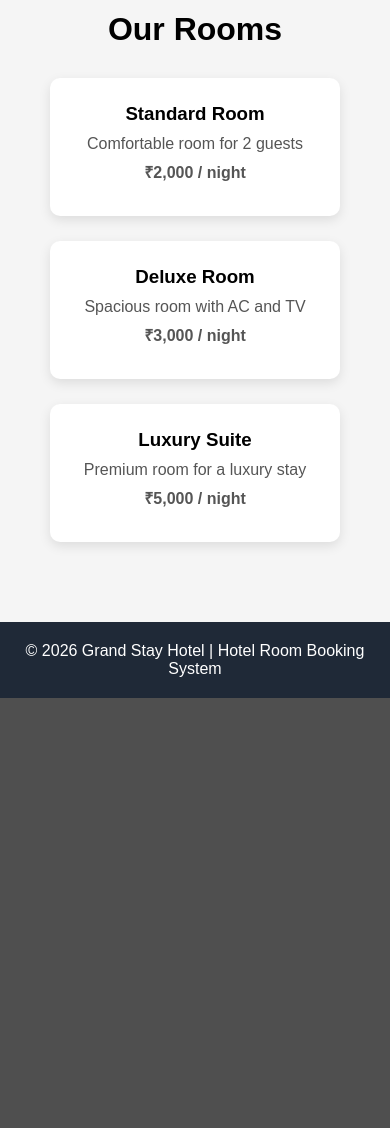
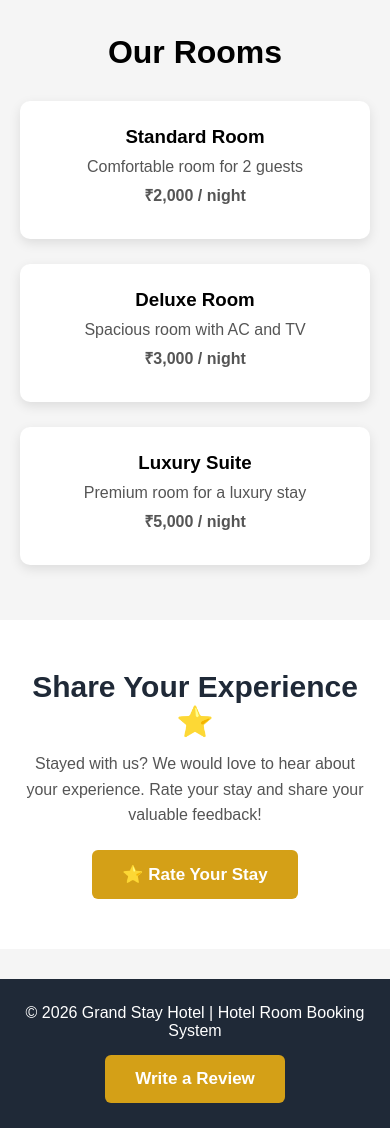
Before and after one commit to attilisuvarna009-tech/grand-stay-hotel-booking, a Flask app: page / in a window 390 px wide. Shown: the part 635-1763 px from the top of the page. Before the commit the page ends 1333 px from the top, so only its background shows below. Run offline with Flask 3, Linux system fonts and the light colour scheme; data that the repository does not hold is empty.

Commit message:
Enhance index.html with review section and styles
Added a customer review section and updated styles.

```diff
--- a/templates/index.html
+++ b/templates/index.html
@@ -1,3 +1,4 @@
+
 <!DOCTYPE html>
 <html lang="en">
 <head>
@@ -23,6 +24,8 @@
             display: flex;
             justify-content: space-between;
             align-items: center;
+            flex-wrap: wrap;
+            gap: 15px;
         }
 
         nav h2 {
@@ -33,10 +36,15 @@
             color: white;
             text-decoration: none;
             margin-left: 25px;
+            font-weight: bold;
+        }
+
+        nav a:hover {
+            color: #d4a017;
         }
 
         .hero {
-            height: 500px;
+            min-height: 500px;
             background: linear-gradient(
                 rgba(0,0,0,0.5),
                 rgba(0,0,0,0.5)
@@ -49,6 +57,7 @@
             align-items: center;
             text-align: center;
             color: white;
+            padding: 30px 15px;
         }
 
         .hero h1 {
@@ -62,12 +71,19 @@
         }
 
         .btn {
+            display: inline-block;
             background-color: #d4a017;
             color: white;
             padding: 14px 30px;
             text-decoration: none;
             border-radius: 6px;
             font-size: 17px;
+            font-weight: bold;
+            transition: 0.3s;
+        }
+
+        .btn:hover {
+            background-color: #b8860b;
         }
 
         .rooms {
@@ -104,12 +120,72 @@
             color: #555;
         }
 
+        .review-section {
+            background: white;
+            text-align: center;
+            padding: 50px 20px;
+            margin-top: 20px;
+        }
+
+        .review-section h2 {
+            color: #1f2937;
+            font-size: 30px;
+            margin-bottom: 12px;
+        }
+
+        .review-section p {
+            color: #555;
+            font-size: 16px;
+            margin-bottom: 22px;
+            line-height: 1.6;
+        }
+
         footer {
             background-color: #1f2937;
             color: white;
             text-align: center;
-            padding: 20px;
+            padding: 25px 15px;
             margin-top: 30px;
+        }
+
+        footer p {
+            margin-bottom: 15px;
+        }
+
+        @media (max-width: 700px) {
+            nav {
+                padding: 20px;
+                justify-content: center;
+                text-align: center;
+            }
+
+            nav div {
+                display: flex;
+                justify-content: center;
+                flex-wrap: wrap;
+                gap: 15px;
+            }
+
+            nav a {
+                margin-left: 0;
+            }
+
+            .hero h1 {
+                font-size: 36px;
+            }
+
+            .hero p {
+                font-size: 17px;
+            }
+
+            .rooms {
+                padding: 35px 15px;
+            }
+
+            .room {
+                width: 100%;
+                max-width: 350px;
+            }
         }
     </style>
 </head>
@@ -123,6 +199,7 @@
             <a href="/">Home</a>
             <a href="/rooms">Rooms</a>
             <a href="/booking">Book Now</a>
+            <a href="/review">Customer Reviews</a>
         </div>
     </nav>
 
@@ -170,8 +247,29 @@
 
     </section>
 
+    <section class="review-section">
+
+        <h2>Share Your Experience ⭐</h2>
+
+        <p>
+            Stayed with us? We would love to hear about your experience.
+            Rate your stay and share your valuable feedback!
+        </p>
+
+        <a href="/review" class="btn">
+            ⭐ Rate Your Stay
+        </a>
+
+    </section>
+
     <footer>
+
         <p>© 2026 Grand Stay Hotel | Hotel Room Booking System</p>
+
+        <a href="/review" class="btn">
+            Write a Review
+        </a>
+
     </footer>
 
 </body>
```
